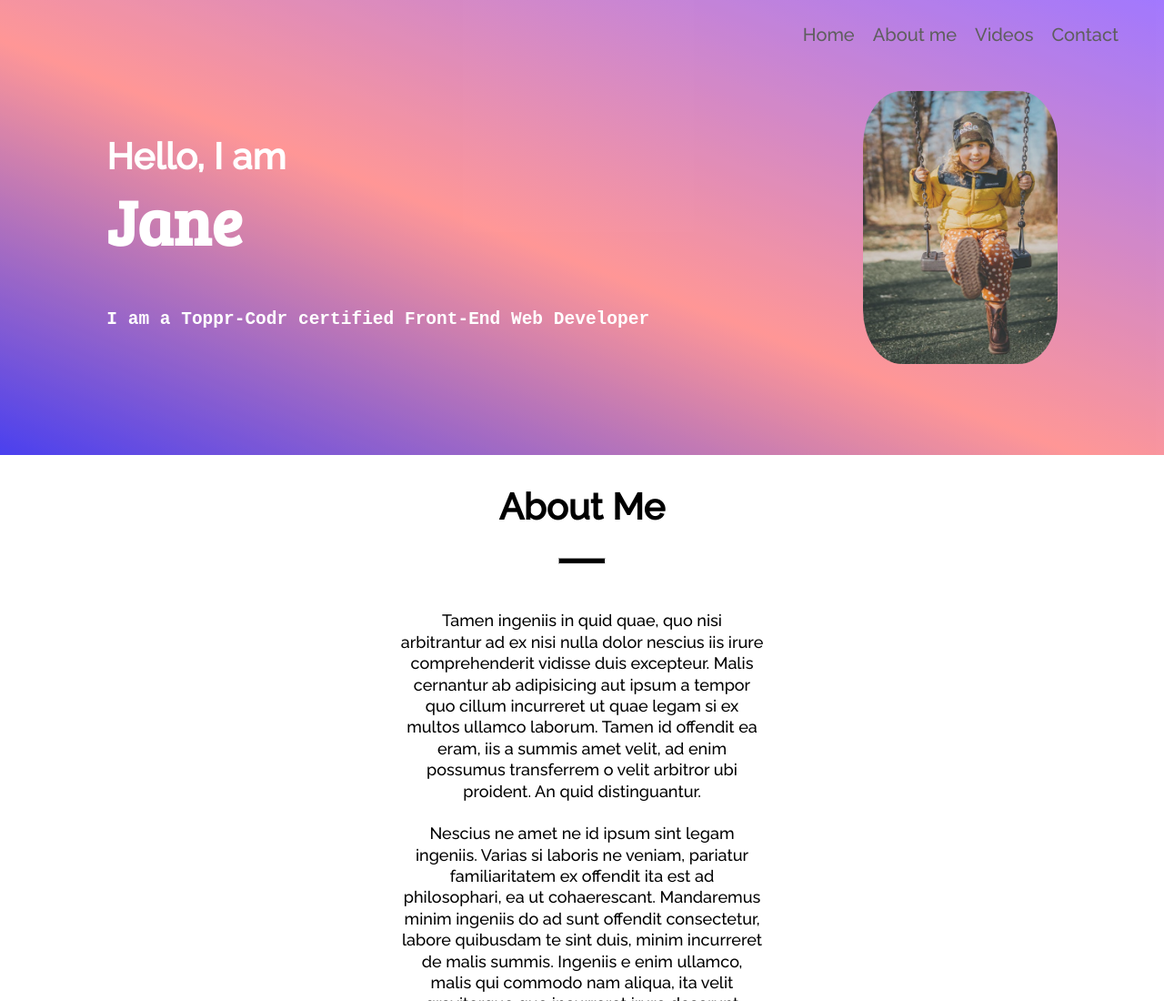
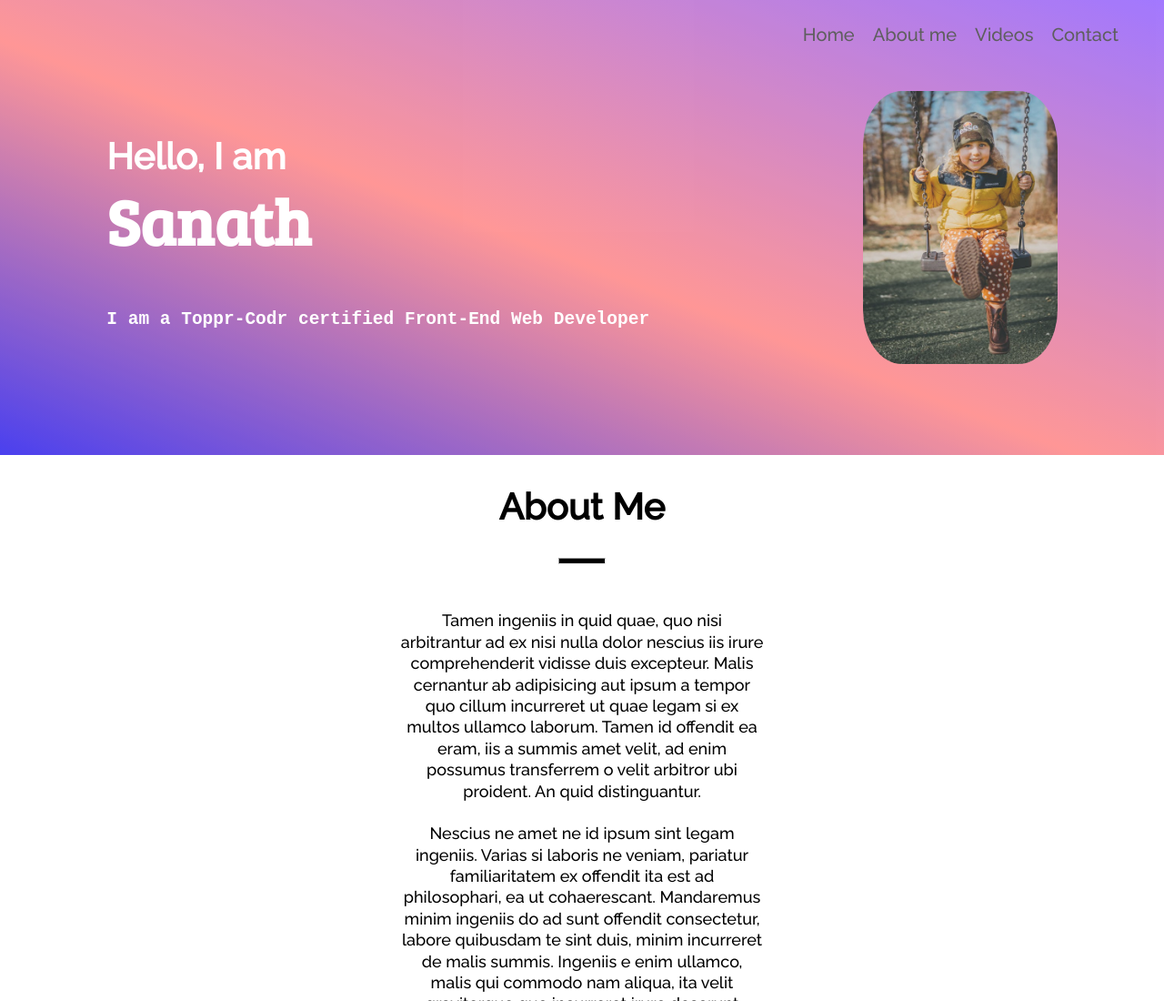
Before and after one commit to Naruto72f/aaaaaaaaaaaaaaaaaaaaaa, a plain HTML site: page index.html in a window 1280 px wide. Shown: the top 1100 px of the page at 91% size. Drawn offline with Linux system fonts and the light colour scheme.

Commit message:
Update index.html

```diff
--- a/index.html
+++ b/index.html
@@ -21,7 +21,7 @@
             <h1>
                 Hello, I am
                 <br>
-                <span>Jane</span>
+                <span>Sanath</span>
             </h1>
             <h2>I am a Toppr-Codr certified Front-End Web Developer</h2>
         </div>
```
